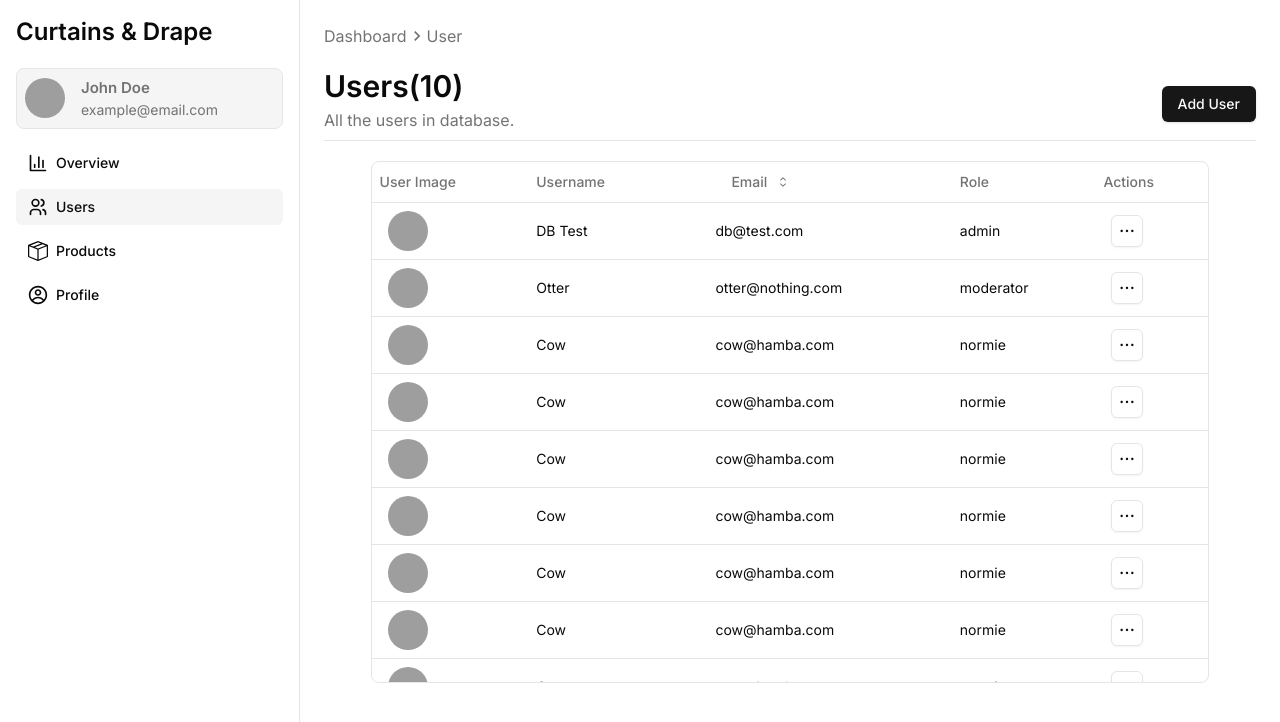
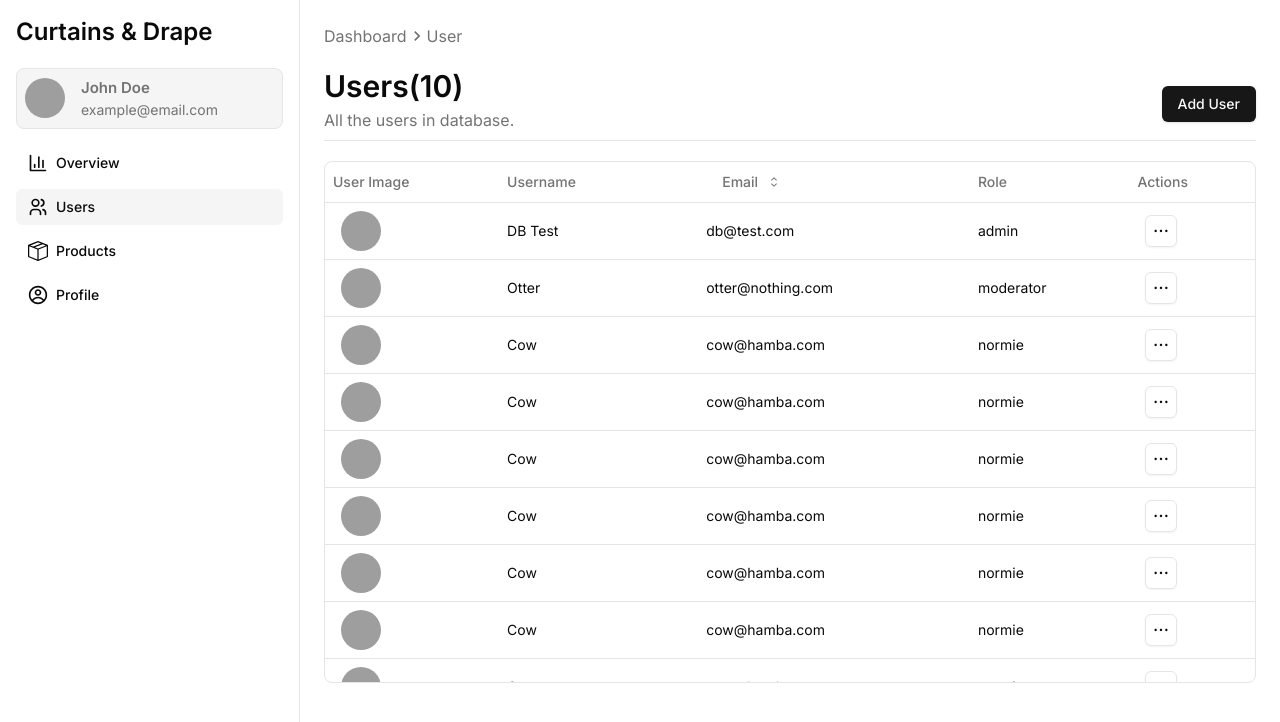
Before and after one commit to frustrated018/curtains-and-drapes, a Next.js app: page /admin-dashboard/users in a window 1280 px wide. Shown: the top 722 px of the page. Built offline with nearby package versions, Linux system fonts and the light colour scheme; grey boxes are pictures that could not be loaded.

Commit message:
Table Ui update
Updated table ui and made it full width
Also added a previous and next button for pagination

```diff
--- a/src/components/dashboard/users-table/users-table.jsx
+++ b/src/components/dashboard/users-table/users-table.jsx
@@ -14,11 +14,13 @@ import {
   TableRow,
 } from "@/components/ui/table";
 import { ScrollArea } from "@/components/ui/scroll-area";
+import { Button } from "@/components/ui/button";
 
 const UsersTable = ({ userData }) => {
   const columns = userColumns;
   const data = userData;
 
+  //! Table function
   const table = useReactTable({
     data,
     columns,
@@ -26,7 +28,7 @@ const UsersTable = ({ userData }) => {
   });
   return (
     <section className="my-5">
-      <div className="mx-auto h-full w-[90%] rounded-lg border">
+      <div className="h-full rounded-lg border">
         <ScrollArea className="h-[65vh]">
           <Table>
             {/* //! Header */}
@@ -73,6 +75,15 @@ const UsersTable = ({ userData }) => {
               )}
             </TableBody>
           </Table>
+          {/* //! Next & Previous Buttons */}
+          <div className="flex justify-end space-x-2 border-t py-5 pr-12">
+            <Button variant="outline" size="sm">
+              Previous
+            </Button>
+            <Button variant="outline" size="sm">
+              Next
+            </Button>
+          </div>
         </ScrollArea>
       </div>
     </section>
```
